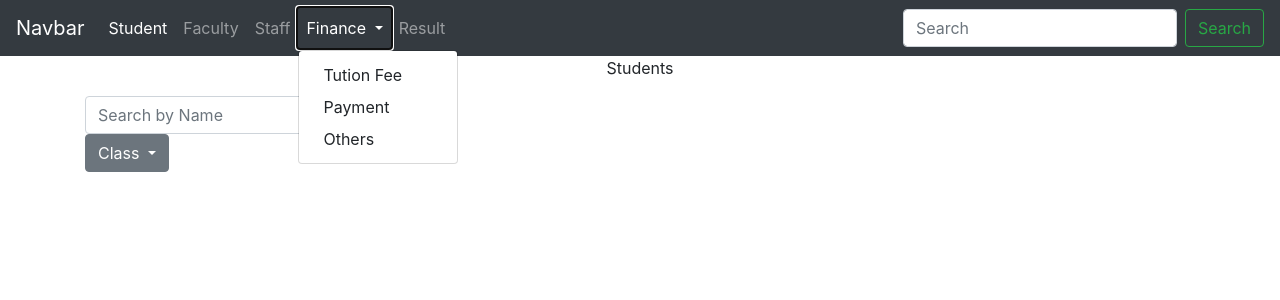
After one commit to prakhar1144/School-Management-System, a Django app: page /student/ in a window 1280 px wide, after a click on "Finance". The commit adds this page. Shown: the top 300 px of the page. Run offline with Django 3.2, Linux system fonts and the light colour scheme; some libraries are stand-ins or nearby versions.

Commit message:
student, classdetail, faculty detail backend work done

```diff
--- a/main/admin.py
+++ b/main/admin.py
@@ -1,6 +1,7 @@
 from django.contrib import admin
-from .models import Faculty_db
+from .models import Faculty_db,Student_db
 
 # Register your models here.
 
 admin.site.register(Faculty_db)
+admin.site.register(Student_db)
--- a/main/templates/main/base.html
+++ b/main/templates/main/base.html
@@ -17,7 +17,7 @@
 	  <div class="collapse navbar-collapse" id="navbarSupportedContent">
 	    <ul class="navbar-nav mr-auto">
 	      <li class="nav-item active">
-	        <a class="nav-link" href="#">Student<span class="sr-only">(current)</span></a>
+	        <a class="nav-link" href="{% url 'student' %}">Student<span class="sr-only">(current)</span></a>
 	      </li>
 	      <li class="nav-item">
 	        <a class="nav-link" href="{% url 'faculty' %}">Faculty</a>
@@ -30,10 +30,10 @@
 	          Finance
 	        </a>
 	        <div class="dropdown-menu" aria-labelledby="navbarDropdown">
-	          <a class="dropdown-item" href="#">Fee</a>
-	          <a class="dropdown-item" href="#">Payment</a>
+	          <a class="dropdown-item" href="{% url 'finance' %}">Tution Fee</a>
+	          <a class="dropdown-item" href="{% url 'finance' %}">Payment</a>
 	          <!-- <div class="dropdown-divider"></div> -->
-	          <a class="dropdown-item" href="#">Vehicle</a>
+	          <a class="dropdown-item" href="{% url 'finance' %}">Others</a>
 	        </div>
 	      </li>
 	      <li class="nav-item">
--- /dev/null
+++ b/main/templates/main/student.html
@@ -0,0 +1,25 @@
+{% extends 'main/base.html' %}
+{% block content %}
+
+	<p style="text-align: center;">Students</p>
+	<form class="form-inline my-2 my-lg-0">
+	    <input class="form-control mr-sm-2" type="search" placeholder="Search by Name" aria-label="Search">
+	    <button class="btn btn-outline-success my-2 my-sm-0" type="submit">Search</button>
+	</form>
+<!-- Example single danger button -->
+	<div class="btn-group">
+	  <button type="button" class="btn btn-secondary dropdown-toggle" data-toggle="dropdown" aria-haspopup="true" aria-expanded="false">
+	    Class
+	  </button>
+	  <div class="dropdown-menu">
+	  	{% for i,j in classes %}
+	    <a class="dropdown-item" href="{% url 'class_detail' i %}">{{ j }}</a>
+	    <div class="dropdown-divider"></div>
+	    {% endfor %}
+	  </div>
+	</div>
+
+
+
+
+{% endblock %}
--- a/main/urls.py
+++ b/main/urls.py
@@ -1,9 +1,12 @@
 from django.urls import path
-from .views import Home,Faculty,Faculty_detail
+from .views import Home,Faculty,Faculty_detail,Student, Class_detail,Finance
 
 urlpatterns = [
 
 path('', Home.as_view() , name= 'home'),
 path('faculty/', Faculty.as_view(), name= 'faculty'),
 path('faculty/<int:pk>/', Faculty_detail.as_view(), name='faculty_detail'),
+path('student/', Student.as_view(), name = 'student'),
+path('class_detail/<i>/', Class_detail, name = 'class_detail'),
+path('finance/', Finance.as_view(), name = 'finance')
 ]
--- a/main/views.py
+++ b/main/views.py
@@ -1,5 +1,6 @@
 from django.views.generic import TemplateView, ListView, DetailView
-from .models import Faculty_db
+from .models import Faculty_db,Student_db
+from django.shortcuts import render
 
 # Create your views here.
 class Home(TemplateView):
@@ -10,6 +11,20 @@ class Faculty(ListView):
 	template_name = 'main/faculty.html'
 
 class Faculty_detail(DetailView):
-	queryset = Faculty_db.objects.all()
+	model = Faculty_db
 	context_object_name = 'faculty_name'
 	template_name = 'main/details.html'
+
+class Student(ListView):
+	queryset = Student_db.options
+	context_object_name = 'classes'
+	template_name = 'main/student.html'
+
+def Class_detail(request, i):
+	cdetail = list(Student_db.objects.filter(Class=i))
+	return render(request, 'main/student_details.html',{'cdetail':cdetail})
+
+class Finance(ListView):
+	queryset = Student_db.options
+	context_object_name = 'classes'
+	template_name = 'main/finance.html'
```
Also changed, not shown: main/models.py (+22 -0 lines), main/templates/main/faculty.html (+6 -5 lines), main/templates/main/finance.html (added, +48 -0 lines), main/templates/main/student_details.html (added, +16 -0 lines), main/migrations/0003_student_db.py (added), main/migrations/0004_auto_20201020_2128.py (added).
